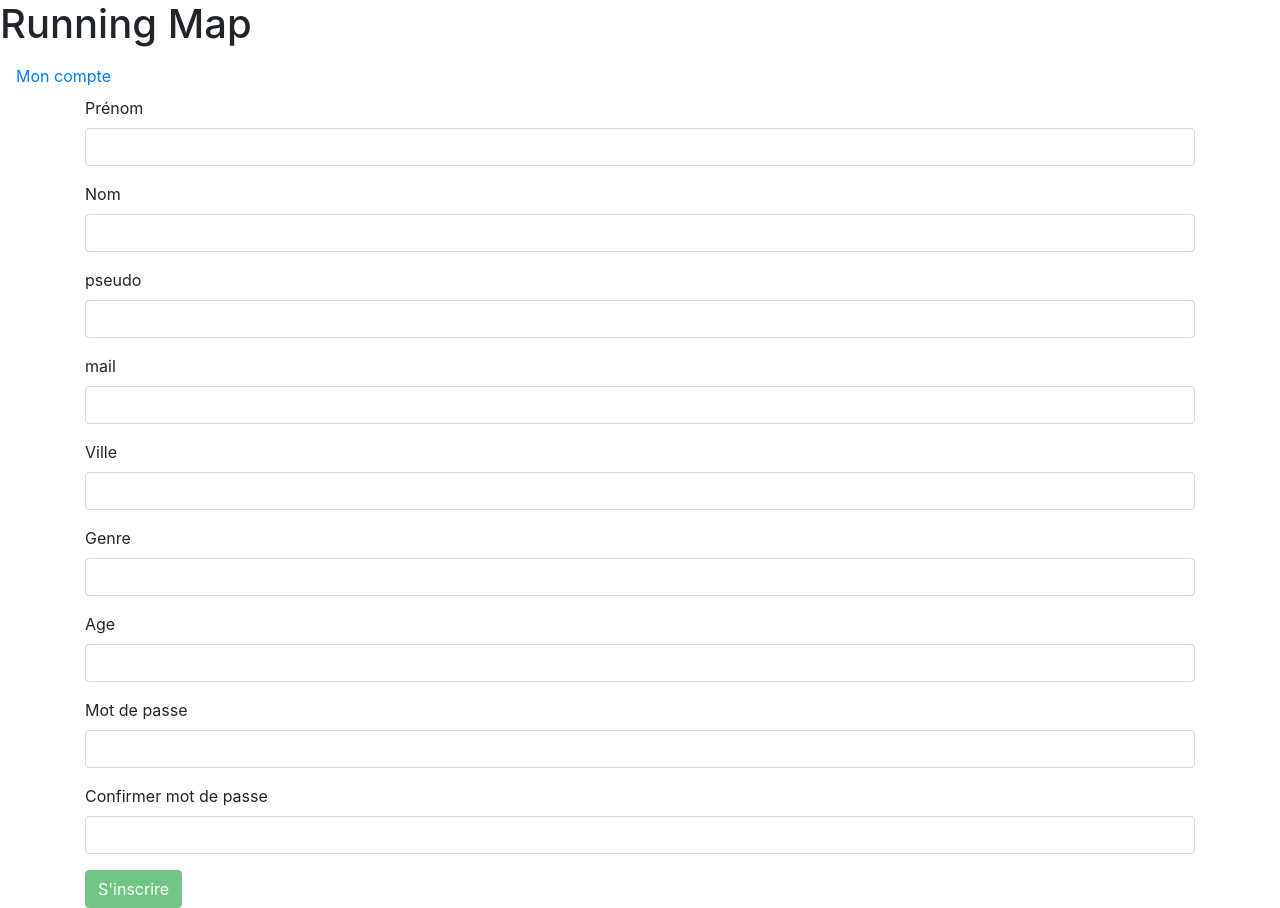
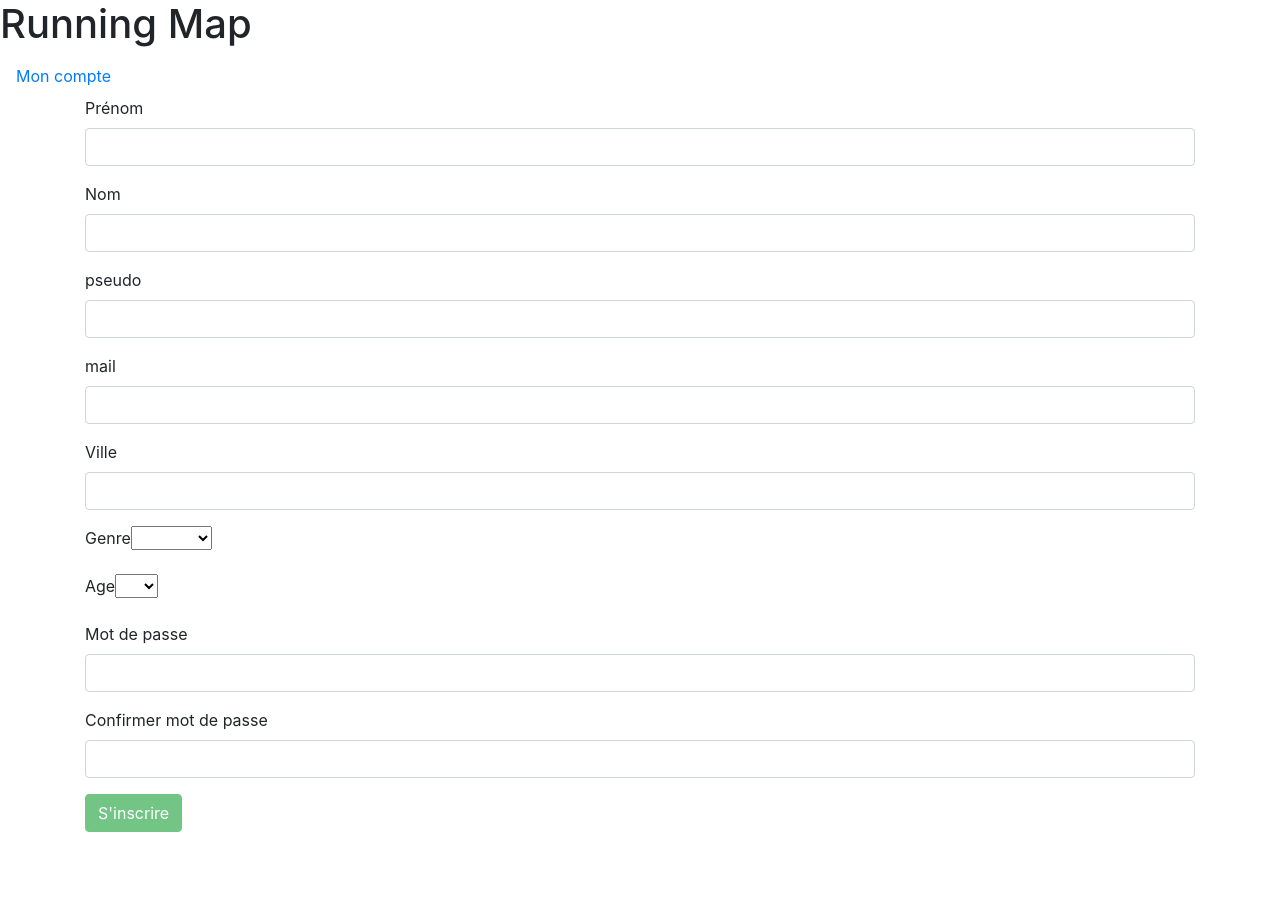
Before and after one commit to caroline-ctrl/runningMap_angular, an Angular app in the folder runningMap/: page /create in a window 1280 px wide. After the commit the page ends 832 px from the top, so only its background shows below. Built offline with nearby package versions, Linux system fonts and the light colour scheme.

Commit message:
vue : select pour age et genre

```diff
--- a/runningMap/src/app/user/user-create/user-create.component.html
+++ b/runningMap/src/app/user/user-create/user-create.component.html
@@ -2,7 +2,7 @@
 
   <div class="submit-form" [formGroup]="user">
 
-    <div class="form-group" >
+    <div class="form-group">
       <label for="firstname">Prénom</label>
       <input type="text" class="form-control" id="firstname" formControlName="firstname" required name="firstname">
     </div>
@@ -24,27 +24,33 @@
     </div>
     <div class="form-group">
       <label for="gender">Genre</label>
-      <input type="text" class="form-control" id="gender" formControlName="gender" required name="gender">
+      <select name="gender" id="gender" formControlName="gender">
+        <option value="Femme">Femme</option>
+        <option value="Homme">Homme</option>
+      </select>
     </div>
     <div class="form-group">
       <label for="age">Age</label>
-      <input type="text" class="form-control" id="age" formControlName="age" required name="age">
+      <select name="age" id="age" formControlName="age">
+        <option *ngFor="let item of age_user(100); let i = index;" value="{{i}}">{{i}}</option>
+      </select>
     </div>
     <div class="form-group">
       <label for="password">Mot de passe</label>
-      <input type="text" class="form-control" id="password" formControlName="password" required name="password">
+      <input type="password" class="form-control" id="password" formControlName="password" required name="password">
     </div>
     <div class="form-group">
       <label for="confirmPassword">Confirmer mot de passe</label>
-      <input type="text" class="form-control" id="confirmPassword" formControlName="confirmPassword" required name="confirmPassword">
+      <input type="password" class="form-control" id="confirmPassword" formControlName="confirmPassword" required
+        name="confirmPassword">
     </div>
 
     <div *ngIf="user.value.password === user.value.confirmPassword">
-        <button (click)="createUser()" [disabled]="user.invalid" class="btn btn-success">S'inscrire</button>
+      <button (click)="createUser()" [disabled]="user.invalid" class="btn btn-success">S'inscrire</button>
     </div>
     <div *ngIf="user.value.password !== user.value.confirmPassword">
       <button (click)="createUser()" disabled class="btn btn-success">S'inscrire</button>
-        <p>Votre mot passe n'est pas bon</p>
+      <p>Votre mot passe n'est pas bon</p>
     </div>
 
   </div>
--- a/runningMap/src/app/user/user-create/user-create.component.ts
+++ b/runningMap/src/app/user/user-create/user-create.component.ts
@@ -28,7 +28,7 @@ export class UserCreateComponent implements OnInit {
       pseudo: ['', Validators.required],
       mail: ['', [Validators.required, Validators.email]],
       city: ['', Validators.required],
-      gender: ['', [Validators.required, Validators.maxLength(1)]],
+      gender: ['', Validators.required],
       age: [null, Validators.required],
       password: ['', Validators.required],
       is_active: true,
@@ -55,8 +55,6 @@ export class UserCreateComponent implements OnInit {
     this.mp = this.user.value.password;
 
     console.log(data);
-    console.log(this.confirmMp);
-    console.log(this.mp);
 
     // this.userService.createUser(data).subscribe(
     //   (result) => {
@@ -67,4 +65,9 @@ export class UserCreateComponent implements OnInit {
     //   }
     // );
   }
+
+
+  age_user(n: number): any []{
+    return Array(n);
+  }
 }
```
